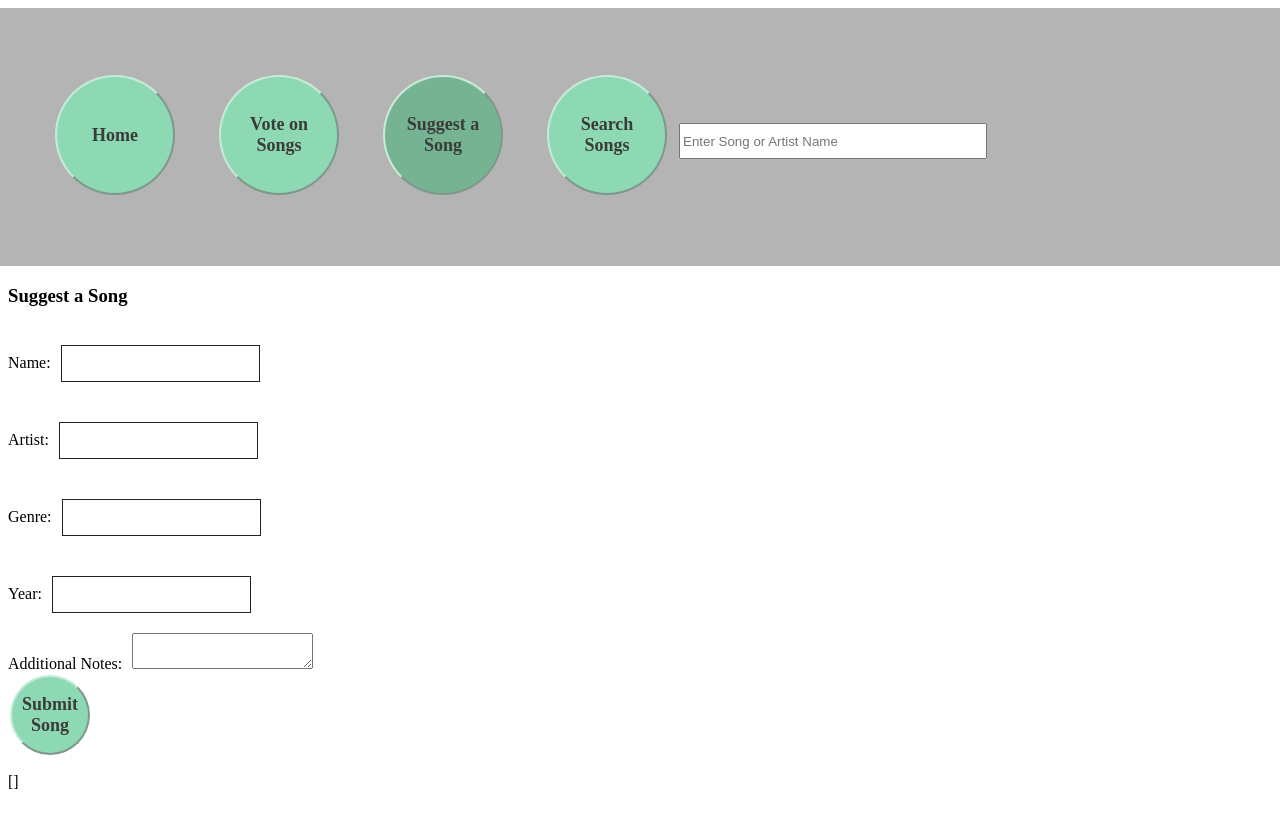
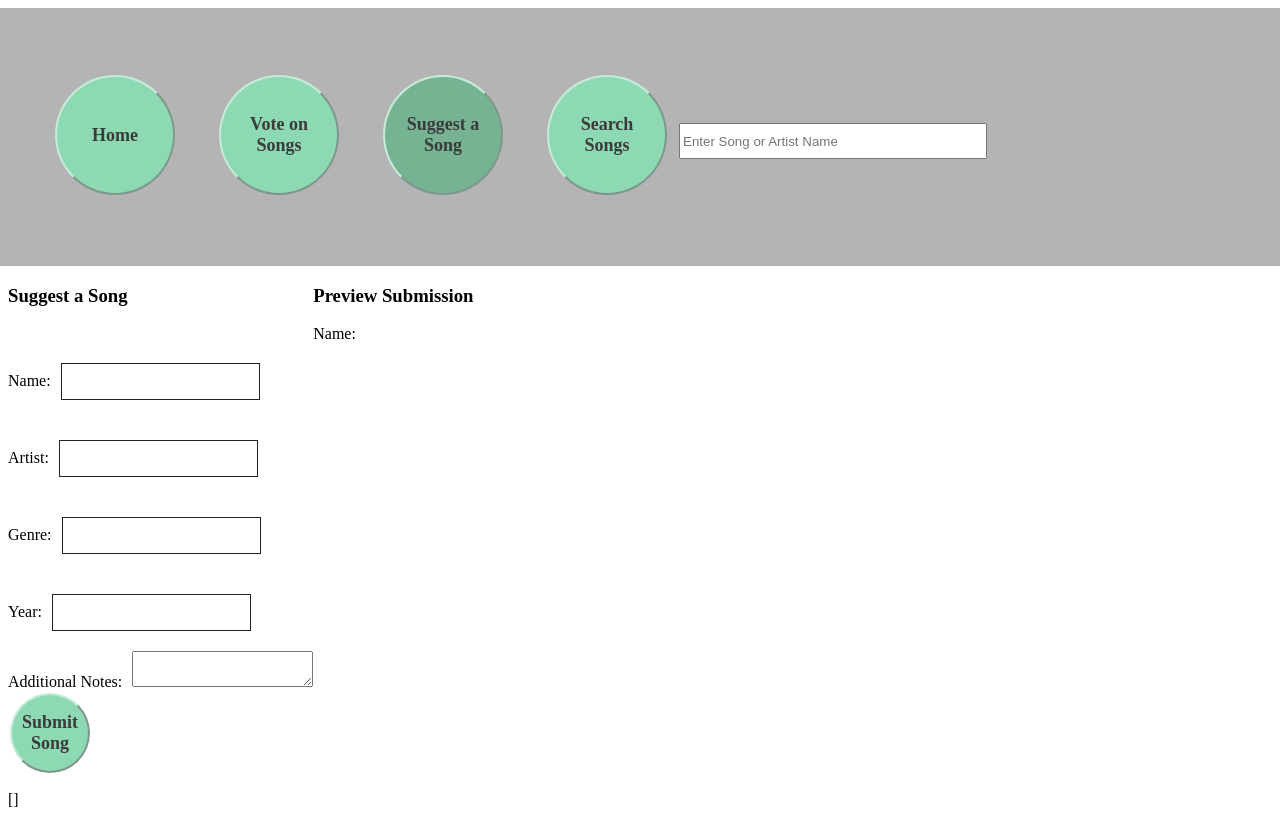
Before and after one commit to Altyptico/Vue-Js-Song-Library, a Vue app in the folder songlibrary/: page /Suggest in a window 1280 px wide. Shown: the top 825 px of the page. Built offline with nearby package versions, Linux system fonts and the light colour scheme; a web font is replaced by a local one.

Commit message:
added display container divs
So that "Suggest a Song" and "Preview Submission" will be side by side

```diff
--- a/songlibrary/src/components/Suggest.vue
+++ b/songlibrary/src/components/Suggest.vue
@@ -1,7 +1,10 @@
 <template>
   <div>
-        <h3> Suggest a Song</h3>
-            <form>
+         <div id="suggest">
+                  <div id="container">
+                             <div id="songSuggestion">
+                                    <h3> Suggest a Song</h3><br/>
+                                    <form >
                                           <label>Name:</label><input   :value="song" @input="addSong" @keyup.enter="addNewSong" ><br/>
                                           <label>Artist:</label><input :value="song" @input="addSong" @keyup.enter="addNewSong"><br/>
                                           <label>Genre:</label><input  :value="song" @input="addSong" @keyup.enter="addNewSong"><br/>
@@ -9,6 +12,15 @@
                                           <label>Additional Notes:</label><textarea :value="song" @input="addSong" @keyup.enter="addNewSong"></textarea><br/>
                                           <button @click="addNewSong" >Submit Song</button>
                                     </form>
+                              </div>
+                              <div id="preview">
+                                          <h3>Preview Submission</h3>
+                                          <p>Name: </p>
+                              </div>
+
+                        </div>
+
+            </div>
 
             <p>{{songInfo}}</p>
 
@@ -65,7 +77,7 @@ export default {
 <style scoped>
 @import url('https://fonts.googleapis.com/css?family=Anton|Dosis:400,800|Francois+One|Montserrat&display=swap');
 
-h3{
+h3, p{
    font-family:'Francois One', 'sans-serif';
 }
 
@@ -76,6 +88,7 @@ input{
 }
 label{
       padding-right: 10px;
+      padding-top: 0px;
       text-align: center;
       font-family:'Francois One', 'sans-serif';
 }
@@ -95,4 +108,20 @@ label{
         font-weight: bold;
     }
 
+    #suggest{
+          display: inline-flex;
+
+    }
+    #container{
+          display: inline-flex;
+    }
+    #songSuggestion{
+          float: left;
+
+    }
+    #preview{
+          float: right;
+
+    }
+
 </style>
```
Lines whose indentation alone changed are shown as unchanged.
